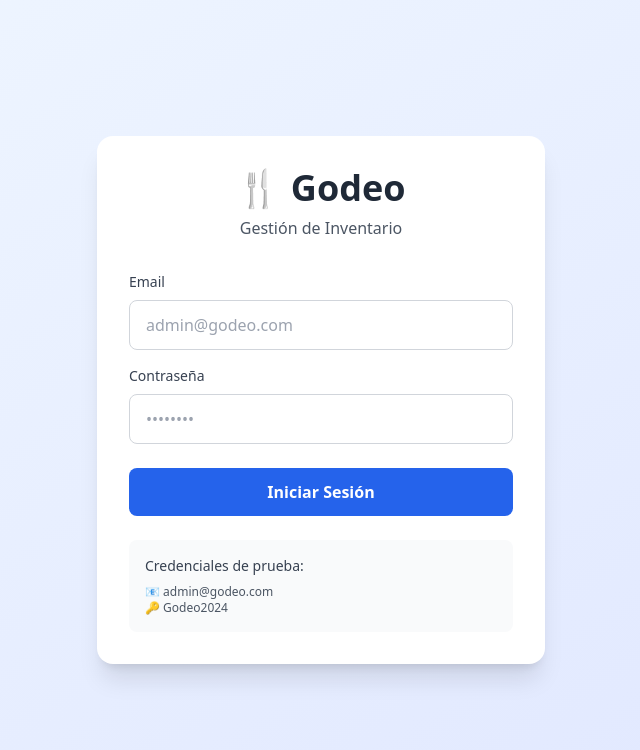
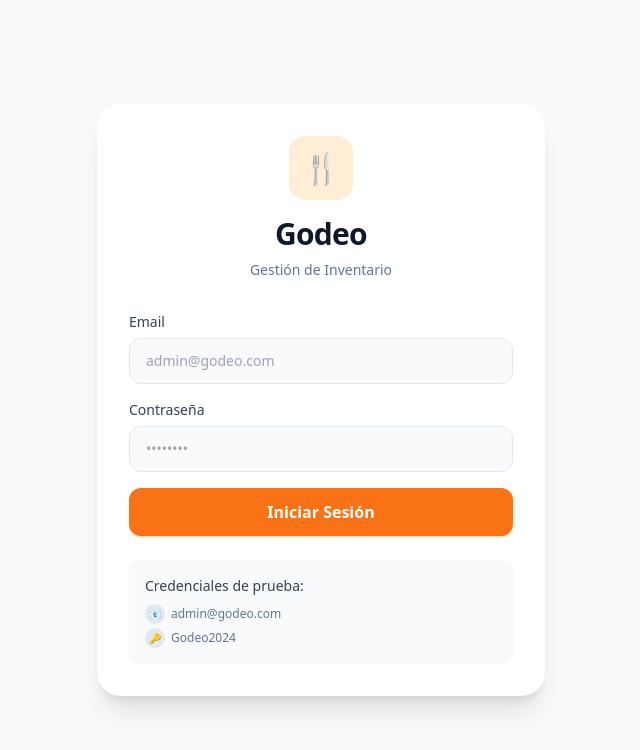
Before and after one commit to LcTeban/godeo-inventory, a React (Vite) app in the folder client/: page /godeo-inventory/login in a window 1280 px wide. Shown: the top 750 px of the page, without its empty margins (319-959 px from the left). Built offline with nearby package versions, Linux system fonts and the light colour scheme.

Commit message:
Enhance Login component with animations and styles
Refactor Login component to use framer-motion for animations and improve styling.

```diff
--- a/client/src/pages/Login.jsx
+++ b/client/src/pages/Login.jsx
@@ -1,6 +1,7 @@
 import { useState } from 'react';
 import { useNavigate } from 'react-router-dom';
 import { useAuth } from '../context/AuthContext';
+import { motion } from 'framer-motion';
 
 const Login = () => {
   const [email, setEmail] = useState('');
@@ -25,43 +26,58 @@ const Login = () => {
   };
 
   return (
-    <div className="min-h-screen flex items-center justify-center bg-gradient-to-br from-blue-50 to-indigo-100 p-4">
-      <div className="max-w-md w-full bg-white rounded-2xl shadow-xl p-8">
+    <div className="min-h-screen flex items-center justify-center bg-slate-50 p-4">
+      <motion.div
+        className="max-w-md w-full bg-white rounded-3xl shadow-xl p-8"
+        initial={{ opacity: 0, y: 20 }}
+        animate={{ opacity: 1, y: 0 }}
+        transition={{ type: 'spring', stiffness: 300, damping: 25 }}
+      >
+        {/* Logo y título */}
         <div className="text-center mb-8">
-          <h1 className="text-4xl font-bold text-gray-800">🍴 Godeo</h1>
-          <p className="text-gray-600 mt-2">Gestión de Inventario</p>
+          <div className="w-16 h-16 bg-orange-100 rounded-2xl flex items-center justify-center mx-auto mb-4">
+            <span className="text-3xl">🍴</span>
+          </div>
+          <h1 className="text-3xl font-bold text-slate-900 tracking-tight">Godeo</h1>
+          <p className="text-slate-500 mt-2 text-sm">Gestión de Inventario</p>
         </div>
 
-        <form onSubmit={handleSubmit}>
+        {/* Formulario */}
+        <form onSubmit={handleSubmit} className="space-y-4">
           {error && (
-            <div className="mb-4 p-3 bg-red-100 text-red-700 rounded-lg text-sm">
+            <motion.div
+              className="p-3 bg-red-50 border border-red-200 text-red-700 rounded-xl text-sm"
+              initial={{ opacity: 0, y: -10 }}
+              animate={{ opacity: 1, y: 0 }}
+              transition={{ duration: 0.2 }}
+            >
               {error}
-            </div>
+            </motion.div>
           )}
 
-          <div className="mb-4">
-            <label className="block text-gray-700 text-sm font-medium mb-2">
+          <div>
+            <label className="block text-sm font-medium text-slate-700 mb-1.5">
               Email
             </label>
             <input
               type="email"
               value={email}
               onChange={(e) => setEmail(e.target.value)}
-              className="w-full px-4 py-3 border border-gray-300 rounded-lg focus:outline-none focus:ring-2 focus:ring-blue-500"
+              className="w-full px-4 py-3 bg-slate-50 border border-slate-200 rounded-xl text-sm focus:ring-2 focus:ring-orange-500/20 focus:border-orange-400 focus:bg-white outline-none transition-all"
               placeholder="admin@godeo.com"
               required
             />
           </div>
 
-          <div className="mb-6">
-            <label className="block text-gray-700 text-sm font-medium mb-2">
+          <div>
+            <label className="block text-sm font-medium text-slate-700 mb-1.5">
               Contraseña
             </label>
             <input
               type="password"
               value={password}
               onChange={(e) => setPassword(e.target.value)}
-              className="w-full px-4 py-3 border border-gray-300 rounded-lg focus:outline-none focus:ring-2 focus:ring-blue-500"
+              className="w-full px-4 py-3 bg-slate-50 border border-slate-200 rounded-xl text-sm focus:ring-2 focus:ring-orange-500/20 focus:border-orange-400 focus:bg-white outline-none transition-all"
               placeholder="••••••••"
               required
             />
@@ -70,18 +86,27 @@ const Login = () => {
           <button
             type="submit"
             disabled={loading}
-            className="w-full bg-blue-600 text-white font-semibold py-3 px-4 rounded-lg hover:bg-blue-700 disabled:opacity-50 transition"
+            className="w-full bg-orange-500 text-white font-semibold py-3 px-4 rounded-xl hover:bg-orange-600 disabled:opacity-50 transition shadow-sm shadow-orange-200"
           >
             {loading ? 'Iniciando sesión...' : 'Iniciar Sesión'}
           </button>
         </form>
 
-        <div className="mt-6 p-4 bg-gray-50 rounded-lg">
-          <p className="text-sm font-medium text-gray-700 mb-2">Credenciales de prueba:</p>
-          <p className="text-xs text-gray-600">📧 admin@godeo.com</p>
-          <p className="text-xs text-gray-600">🔑 Godeo2024</p>
+        {/* Credenciales de prueba */}
+        <div className="mt-6 p-4 bg-slate-50 rounded-xl">
+          <p className="text-sm font-medium text-slate-700 mb-2">Credenciales de prueba:</p>
+          <div className="space-y-1">
+            <p className="text-xs text-slate-500 flex items-center gap-1.5">
+              <span className="w-5 h-5 bg-slate-200 rounded-full flex items-center justify-center text-[10px]">📧</span>
+              admin@godeo.com
+            </p>
+            <p className="text-xs text-slate-500 flex items-center gap-1.5">
+              <span className="w-5 h-5 bg-slate-200 rounded-full flex items-center justify-center text-[10px]">🔑</span>
+              Godeo2024
+            </p>
+          </div>
         </div>
-      </div>
+      </motion.div>
     </div>
   );
 };
```
